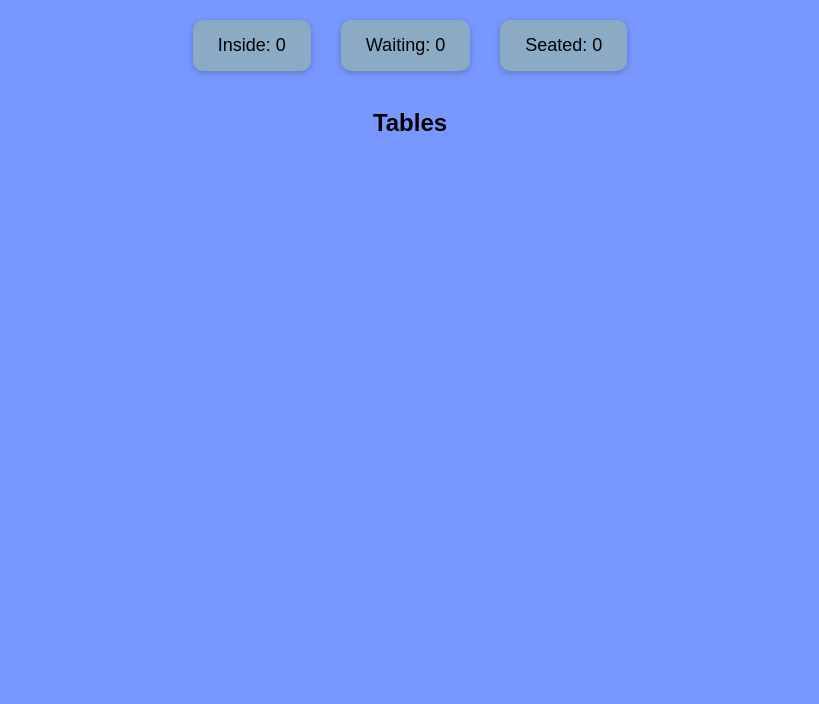
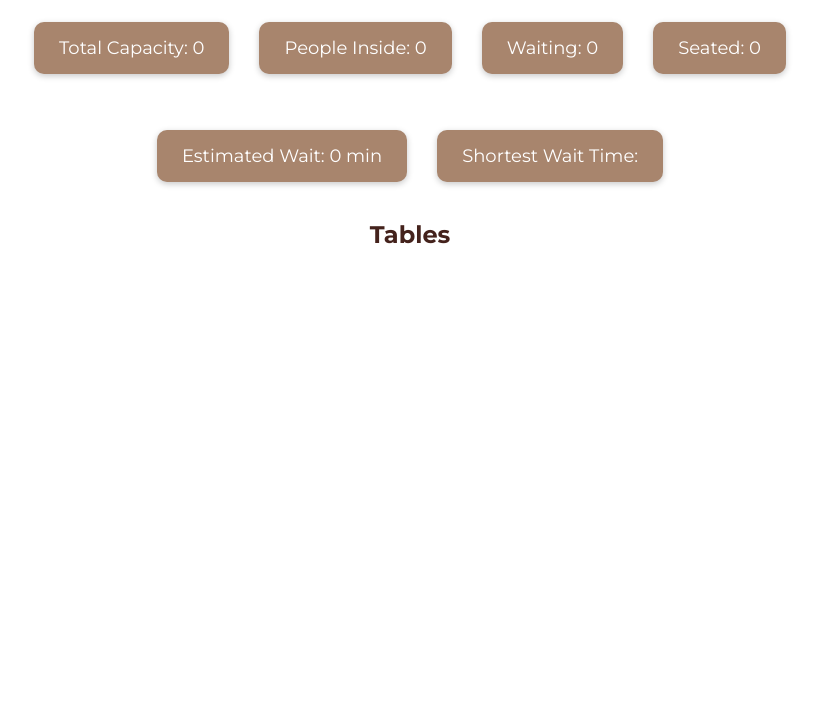
Before and after one commit to ploscky/CS131-Edge-Computing-Project, a website: page src/website/index.html in a window 1280 px wide. Shown: the part 96-800 px from the top of the page, without its empty margins (230-1049 px from the left). Drawn offline with Linux system fonts and the light colour scheme; no server answers.

Commit message:
Added more info about restaurant, focusing on users outside of restaurant

```diff
--- a/src/website/index.html
+++ b/src/website/index.html
@@ -4,15 +4,22 @@
     <meta charset="UTF-8">
     <title>Table Tracking Dashboard</title>
     <link rel="stylesheet" href="style.css">
+    <link href="https://fonts.googleapis.com/css2?family=Montserrat:wght@400;600;700&display=swap" rel="stylesheet">
 </head>
 
 <body>
     <h1>Restaurant Dashboard</h1>
 
-    <div class="stats">
-        <p>Inside: <span id="inside">0</span></p>
+    <div class="restaurantInfo">
+        <p>Total Capacity: <span id="totalCapacity">0</span></p>
+        <p>People Inside: <span id="peopleInside">0</span></p>
         <p>Waiting: <span id="waiting">0</span></p>
         <p>Seated: <span id="seated">0</span></p>
+    </div>
+
+    <div class="waitInfo">
+        <p>Estimated Wait: <span id="waitTime">0</span> min</p>
+        <p>Shortest Wait Time: <span id="bestTime"></span></p>
     </div>
 
     <h2>Tables</h2>
--- a/src/website/script.js
+++ b/src/website/script.js
@@ -3,9 +3,15 @@ async function loadDashboard() {
         const response = await fetch("/data");
         const data = await response.json();
 
-        document.getElementById("inside").innerText = data.inside;
+        document.getElementById("totalCapacity").innerText = data.totalCapacity;
+        document.getElementById("peopleInside").innerText = data.peopleInside;
         document.getElementById("waiting").innerText = data.waiting;
         document.getElementById("seated").innerText = data.seated;
+        document.getElementById("waitTime").innerText = data.estimatedWaitTime;
+
+        const bestTime = `${data.bestTime.start} - ${data.bestTime.end} ${data.bestTime.time}`;
+        document.getElementById("bestTime").innerText = bestTime;
+
 
         const tableContainer = document.getElementById("tables");
         tableContainer.innerHTML = "";
--- a/src/website/style.css
+++ b/src/website/style.css
@@ -1,24 +1,42 @@
 body{
-    font-family: Arial, sans-serif;
-    background-color: rgb(120, 152, 255);
+    font-family: 'Montserrat', sans-serif;
+    background-color: srgb(255, 245, 238);
     margin: 0;
     padding: 20px;
     text-align: center;
+    color: white;
 }
 
-h1{
+h1, h2 {
+    font-weight: 700;
+    color: rgb(68, 34, 28);
     margin-bottom: 10px;
 }
 
-.stats{
+.restaurantInfo {
     display: flex;
     justify-content: center;
     gap: 30px;
     margin: 20px 0;
 }
 
-.stats p {
-    background-color: rgb(139, 170, 196);
+.restaurantInfo p {
+    background-color: rgb(168, 133, 109);
+    padding: 15px 25px;
+    border-radius: 10px;
+    box-shadow: 0 2px 6px rgba(0, 0, 0, 0.219);
+    font-size: 18px;
+}
+
+.waitInfo {
+    display: flex;
+    justify-content: center;
+    gap: 30px;
+    margin: 20px 0;
+}
+
+.waitInfo p {
+    background-color: rgb(168, 133, 109);
     padding: 15px 25px;
     border-radius: 10px;
     box-shadow: 0 2px 6px rgba(0, 0, 0, 0.219);
@@ -38,7 +56,7 @@ h1{
     padding: 15px;
     border-radius: 10px;
     color: white;
-    font-weight: bold;
+    font-weight: 600;
     box-shadow: 0 2px 6px rgba(0,0,0,0.2);
 }
 
```
Also changed, not shown: src/data.json (+13 -6 lines).
